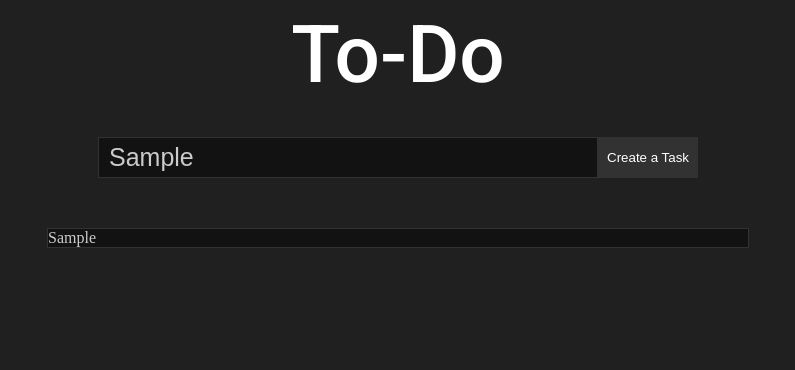
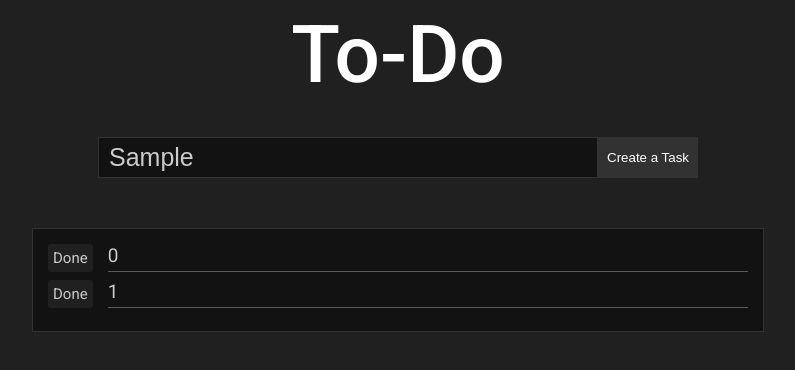
Before and after one commit to KyleHu14/react-todo-list, a React (Create React App) app: page / in a window 1280 px wide. Both pictures are taken after typing "Sample" into the empty fields and a click on the button "Create a Task". Shown: the top 370 px of the page, without its empty margins (242-1037 px from the left). Built offline with nearby package versions, Linux system fonts and the light colour scheme.

Commit message:
updated the array that tracks tasks into an object, however theres a display bug, will fix in next push

```diff
--- a/src/App.js
+++ b/src/App.js
@@ -12,7 +12,7 @@ const App = () => {
 		<div>
 			<Title />
 			<Input tasks={taskList} setTasks={setTaskList} />
-			<DisplayTasks tasks={taskList} />
+			<DisplayTasks tasks={taskList} setTasks={setTaskList} />
 		</div>
 	);
 };
--- a/src/components/DisplayTasks.js
+++ b/src/components/DisplayTasks.js
@@ -1,8 +1,13 @@
-import React, { useEffect, useState } from "react";
+import React from "react";
 
-import { getValues } from "../utils/Storage";
+import { delItem, getValues } from "../utils/Storage";
 
 const TaskList = (props) => {
+	const delTask = (index) => {
+		delItem(index);
+		props.setTasks(getValues());
+	};
+
 	if (props.tasks === []) {
 		return (
 			<div className="task-list-container">
@@ -12,9 +17,16 @@ const TaskList = (props) => {
 	} else {
 		return (
 			<div className="task-list-container">
-				{props.tasks.map((task, index) => (
-					<div key={index} className="task-container">
-						{task}
+				{Object.entries(props.tasks).map((key, val) => (
+					<div key={key} className="task-container">
+						<button
+							className="done-btn"
+							onClick={() => {
+								delTask(key);
+							}}>
+							Done
+						</button>
+						<div className="task-name">{val}</div>
 					</div>
 				))}
 			</div>
--- a/src/index.js
+++ b/src/index.js
@@ -8,7 +8,7 @@ import App from "./App";
 import "./styles/title.css";
 import "./styles/general.css";
 import "./styles/input.css";
-import "./styles/display.css";
+import "./styles/displayTask.css";
 
 const root = ReactDOM.createRoot(document.getElementById("root"));
 root.render(
--- a/src/styles/display.css
+++ /dev/null
@@ -1,14 +0,0 @@
-.task-list-container {
-    /* Coloring */
-    background-color: #121212;
-    color:#CBCBCB;
-
-    /* Border */
-    border-width: 1px;
-    border-style: solid;
-    border-color: #323232;
-
-    max-width: 700px;
-    margin-left: auto;
-    margin-right: auto;
-}
--- /dev/null
+++ b/src/styles/displayTask.css
@@ -0,0 +1,62 @@
+.task-list-container {
+    /* Coloring */
+    background-color: #121212;
+
+    /* Border */
+    border-width: 1px;
+    border-style: solid;
+    border-color: #323232;
+
+    /* Margins */
+    max-width: 700px;
+    margin-left: auto;
+    margin-right: auto;
+
+    /* Padding */
+    padding : 15px;
+}
+
+.task-container {
+    /* Flexbox */
+    display: flex;
+    flex-direction: row;
+
+    /* Fonts*/
+    font-family: 'Roboto', sans-serif;
+    font-size: 19px;
+
+    /* Margins */
+    margin-bottom: 8px;
+}
+
+.task-name {
+    /* Flex Box */
+    flex:1;
+
+    /* Coloring */
+    color:#CBCBCB;
+
+    /* Border */
+    border-bottom: 1px solid;
+    border-color: rgb(90, 90, 90);
+}
+
+.done-btn{
+    /* Coloring */
+    color:#CBCBCB;
+    background-color: #202020;
+
+    /* Margin */
+    margin-right: 15px;
+
+    /* Padding */
+    padding: 5px;
+
+    /* Border Styles */
+    border : none;
+    border-radius: 3px;
+
+    /* Fonts */
+    font-family: 'Roboto', sans-serif;
+    font-size: 15px;
+}
--- a/src/utils/Storage.js
+++ b/src/utils/Storage.js
@@ -22,15 +22,21 @@ const addValue = (newValue) => {
 
 // returns an array of values in local storage
 const getValues = () => {
-	// Initialize the array of values
-	let valueArray = [];
-	// get nextId to see how many values we loop through
-	const nextId = Number(localStorage.getItem("nextId"));
-	for (var i = 0; i < nextId; i++) {
-		valueArray[i] = localStorage.getItem(JSON.stringify(i));
+	// Initialize an object of values
+	var archive = {};
+
+	var keys = Object.keys(localStorage);
+	var index = keys.length;
+
+	while (index--) {
+		archive[keys[index]] = localStorage.getItem(keys[index]);
 	}
 
-	return valueArray;
+	return archive;
 };
 
-export { addValue, getValues };
+const delItem = (id) => {
+	localStorage.removeItem(id);
+};
+
+export { addValue, getValues, delItem };
```
